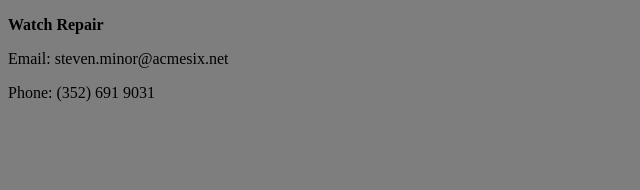
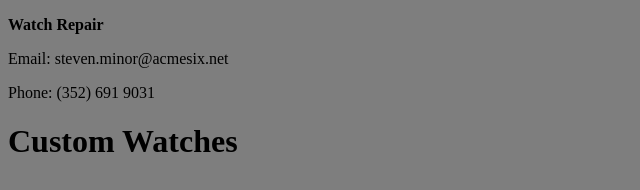
Before and after one commit to Aidan-Staples/Acme-Watch-Servise.github.io, a plain HTML site: page index.html in a window 1280 px wide. Shown: the whole page, without its empty margins (0-640 px from the left). Drawn offline with Linux system fonts and the light colour scheme.

Commit message:
Update index.html

```diff
--- a/index.html
+++ b/index.html
@@ -14,5 +14,8 @@ font-weight: bold;
 }
 </style>
 </body>
+  <body>
+    <h1>Custom Watches</h1>
+  </body>
 
 </html>
```
